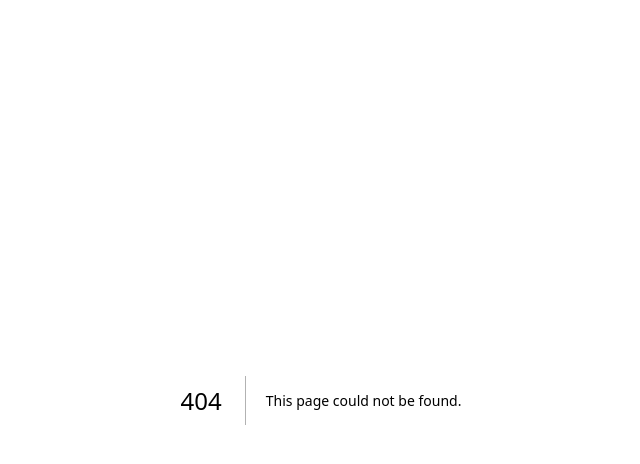
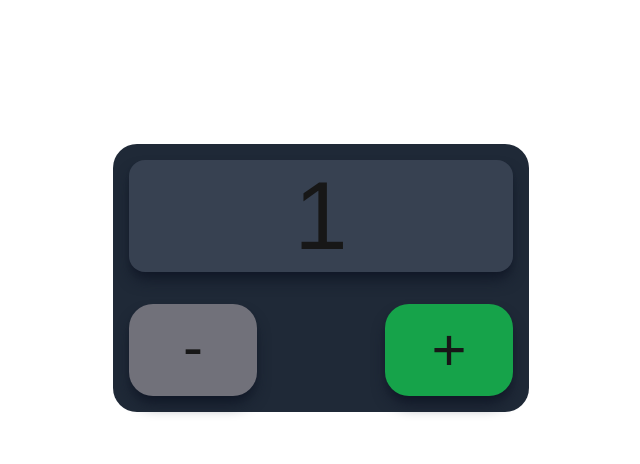
Before and after one commit to MaxwellAitken/cprg306-assignments, a Next.js app: page /week-4 in a window 1280 px wide. Before the commit this address had no page. Shown: the top 464 px of the page, without its empty margins (319-959 px from the left). Built offline with nearby package versions, Linux system fonts and the light colour scheme.

Commit message:
Completed versions of assignments 1-4
Includes completed versions of assignments 1-4.

```diff
--- a/app/page.js
+++ b/app/page.js
@@ -16,6 +16,9 @@ export default function Home() {
           <li>
             <Link href="/week-3" className={linkStyles}>Week 3 Assignment</Link>
           </li>
+          <li>
+            <Link href="/week-4" className={linkStyles}>Week 4 Assignment</Link>
+          </li>
         </ul>
       </div>
     </main>
--- /dev/null
+++ b/app/week-4/new-item.js
@@ -0,0 +1,56 @@
+"use client"
+
+import { useState } from "react";
+
+
+export default function NewItem() {
+
+
+    const [quantity, setQuantity] = useState(1);
+
+
+    const decrement = () => {
+        let currentQuantity = quantity;
+        if (currentQuantity > 1) {
+            setQuantity(currentQuantity - 1);
+        }
+    }
+
+
+    const increment = () => {
+        let currentQuantity = quantity;
+        if (currentQuantity < 20) {
+            setQuantity(currentQuantity + 1);
+        }
+    }
+
+
+    let buttonStyle = " w-32 py-4 rounded-3xl shadow-gray-900 shadow-lg ";
+
+    let inactiveStyle = " cursor-default bg-zinc-500 ";
+    let activeStyle = " cursor-pointer hover:bg-opacity-80 transition active:scale-90 ";
+
+    let decrementStyle = inactiveStyle;
+    let incrementStyle = inactiveStyle;
+
+    if (quantity > 1) {
+        decrementStyle = activeStyle + " bg-red-600 ";
+    }
+    if (quantity < 20) {
+        incrementStyle = activeStyle + " bg-green-600 ";
+    }
+
+
+    return(
+        <div className="flex justify-center pt-24">
+            <div className="flex flex-col gap-8 p-4 rounded-3xl text-center bg-gray-800">
+                <p className="p-2 rounded-2xl text-8xl bg-gray-700 shadow-lg shadow-gray-900">{quantity}</p>
+
+                <div className="flex gap-32 text-6xl">
+                    <button onClick={decrement} className={buttonStyle + decrementStyle + " pt-2.5 "}>-</button>
+                    <button onClick={increment} className={buttonStyle + incrementStyle}>+</button>
+                </div>
+            </div>
+        </div>
+    )
+}
--- /dev/null
+++ b/app/week-4/page.js
@@ -0,0 +1,11 @@
+import NewItem from "./new-item";
+
+
+
+export default function Page() {
+    return(
+        <main className="p-12">
+            <NewItem />
+        </main>
+    )
+}
```
